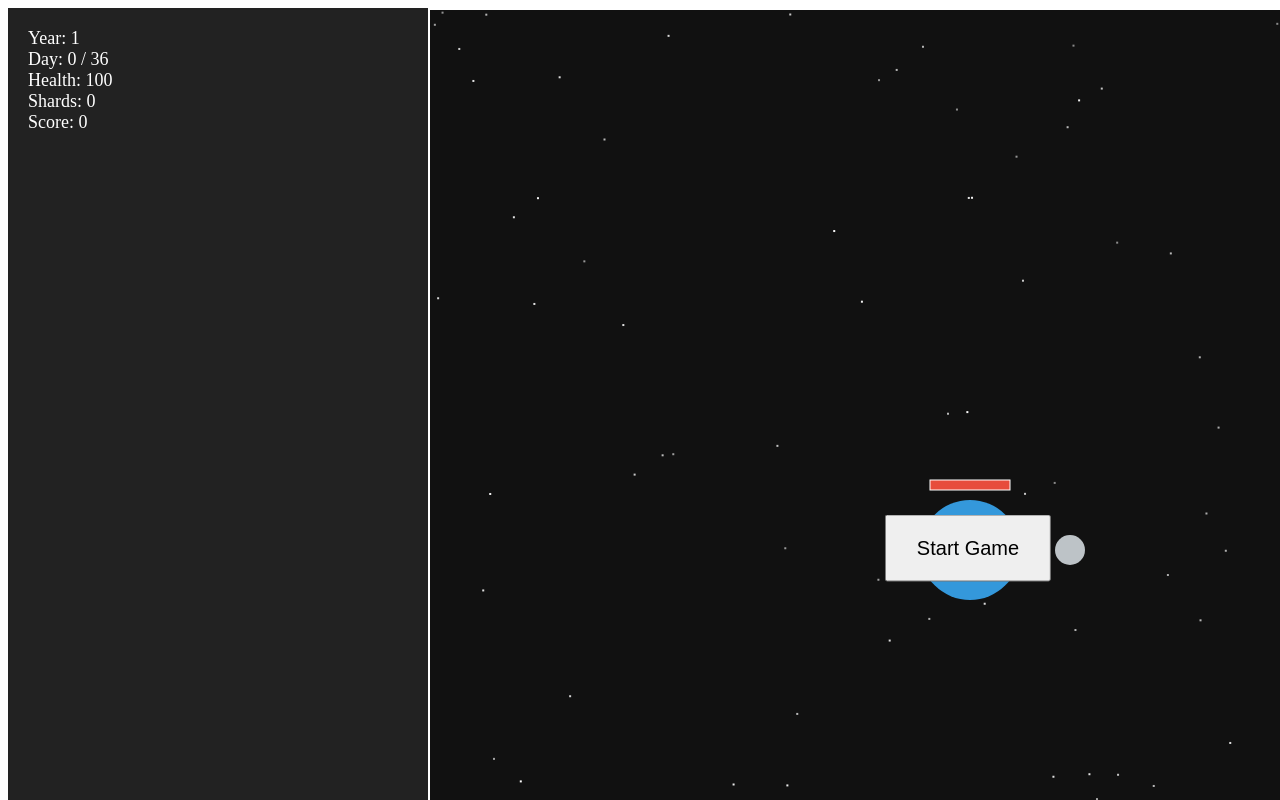
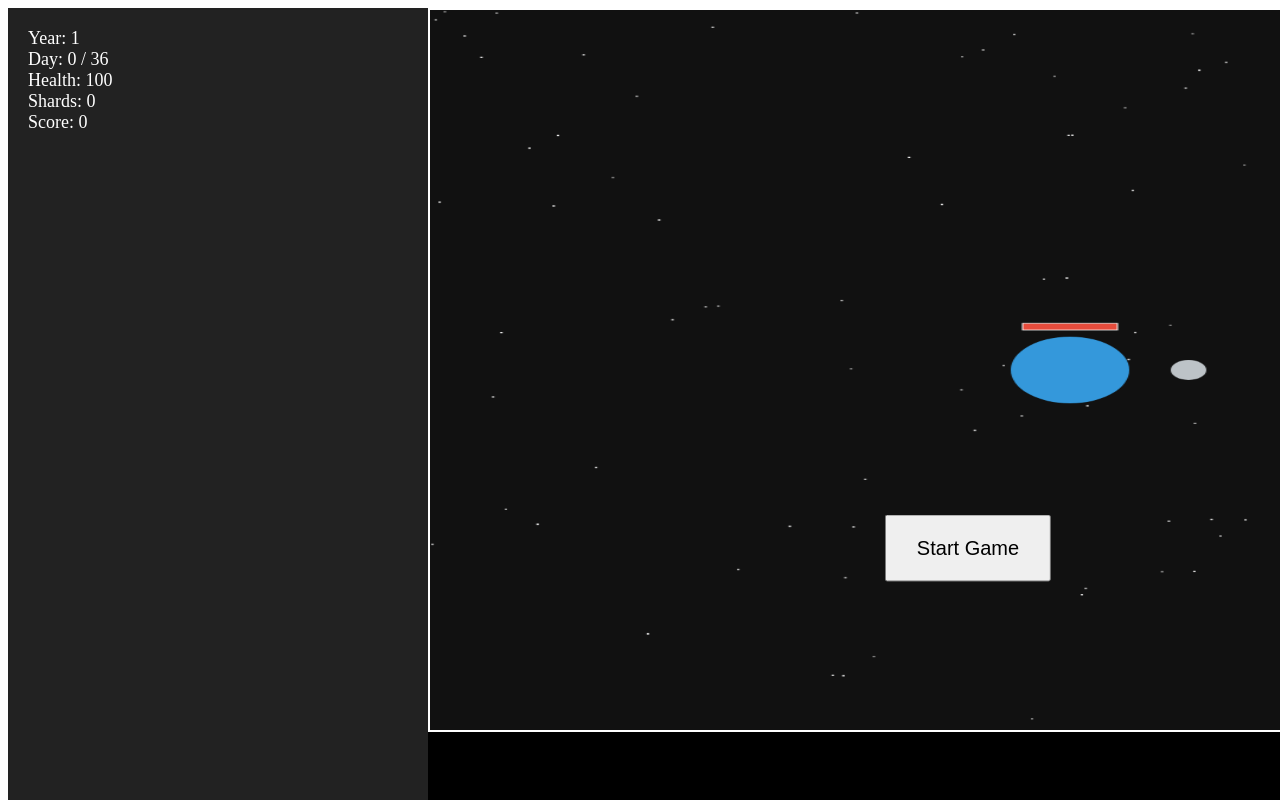
Before and after one commit to BaronVonDev/webgames, a plain HTML site: page planetdefense.html in a window 1280 px wide. Shown: the top 800 px of the page. Drawn offline with Linux system fonts and the light colour scheme.

Commit message:
Update planetdefense.html

```diff
--- a/planetdefense.html
+++ b/planetdefense.html
@@ -17,8 +17,8 @@
       position: absolute;
       left: 420px;  /* (1920 - 1080)/2 = 420 */
       top: 0;
-      width: 1080px;
-      height: 1080px;
+      width: 1280px;
+      height: 720px;
       background: #111;
       border: 2px solid #fff;
     }
```
